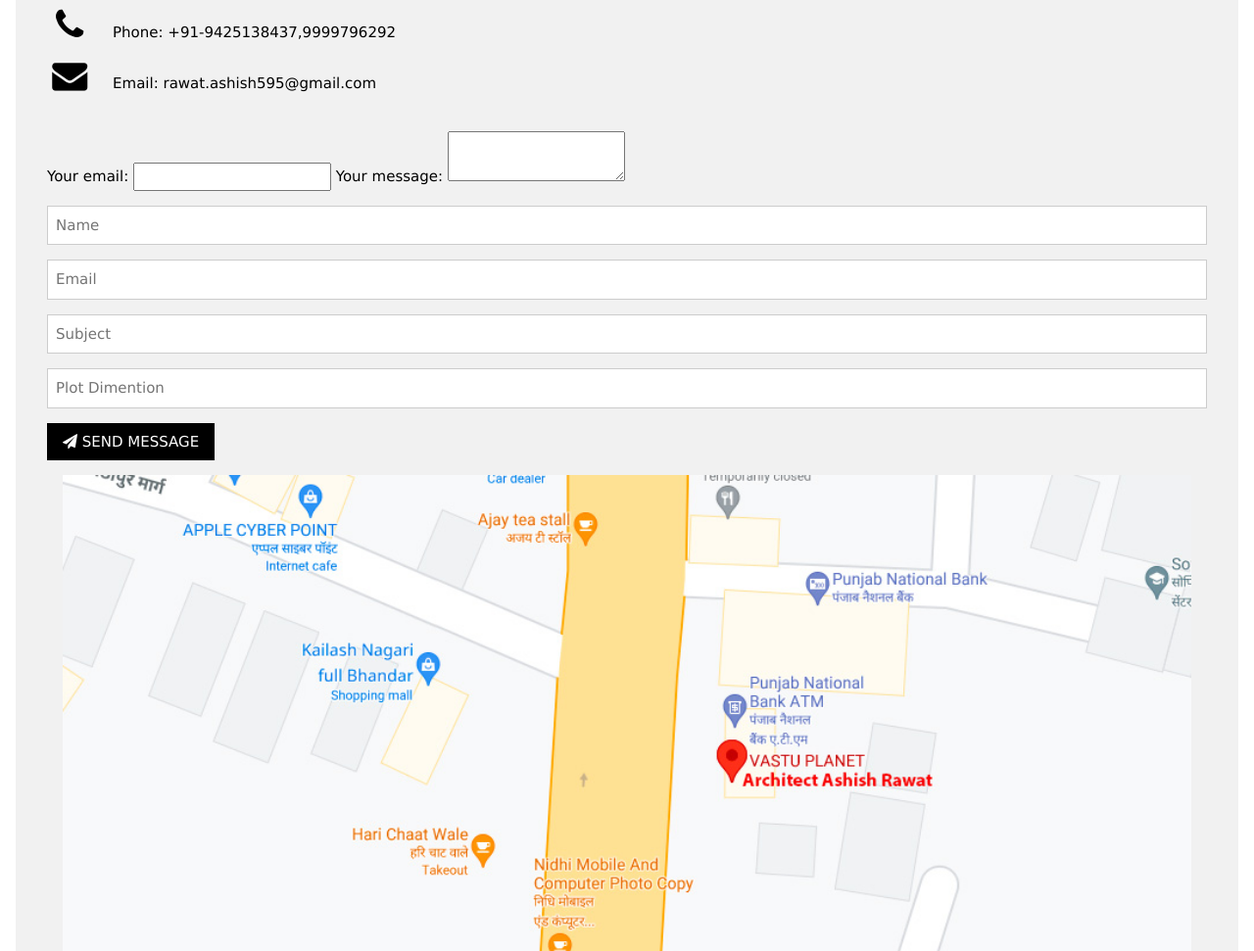
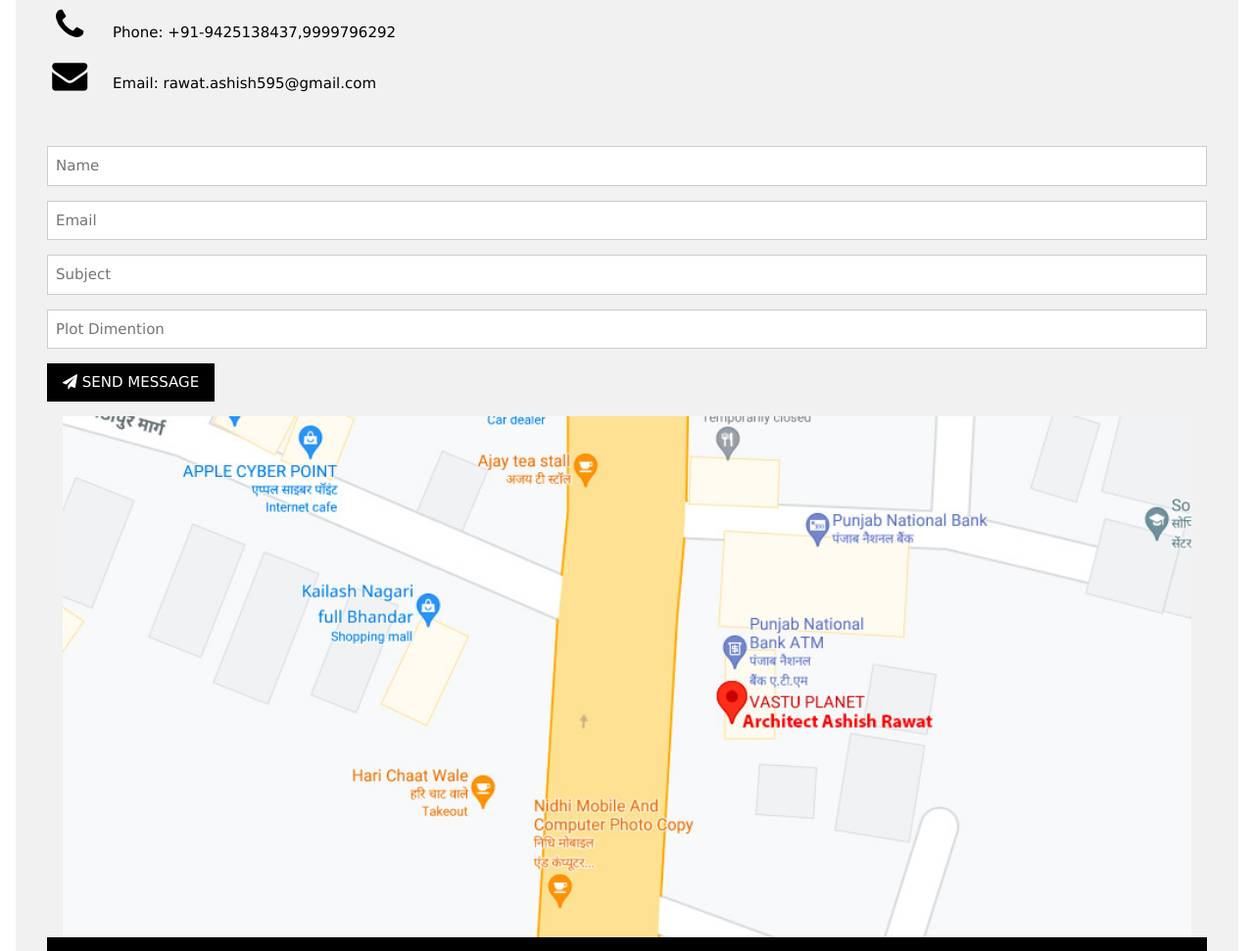
Before and after one commit to tiwaripriyank72/ashish.github.io, a plain HTML site: page index.html in a window 1280 px wide. Shown: the part 3000-3971 px from the top of the page at 98% size. Drawn offline with nearby package versions, Linux system fonts and the light colour scheme.

Commit message:
Update index.html

```diff
--- a/index.html
+++ b/index.html
@@ -114,14 +114,7 @@
   action="https://formspree.io/f/xvodrqqw"
   method="POST"
 >
-  <label>
-    Your email:
-    <input type="email" name="_replyto">
-  </label>
-  <label>
-    Your message:
-    <textarea name="message"></textarea>
-  </label>
+
       <p><input class="w3-input w3-border" type="text" placeholder="Name" required name="Name"></p>
       <p><input class="w3-input w3-border" type="text" placeholder="Email" required name="Email"></p>
       <p><input class="w3-input w3-border" type="text" placeholder="Subject" required name="Subject"></p>
```
